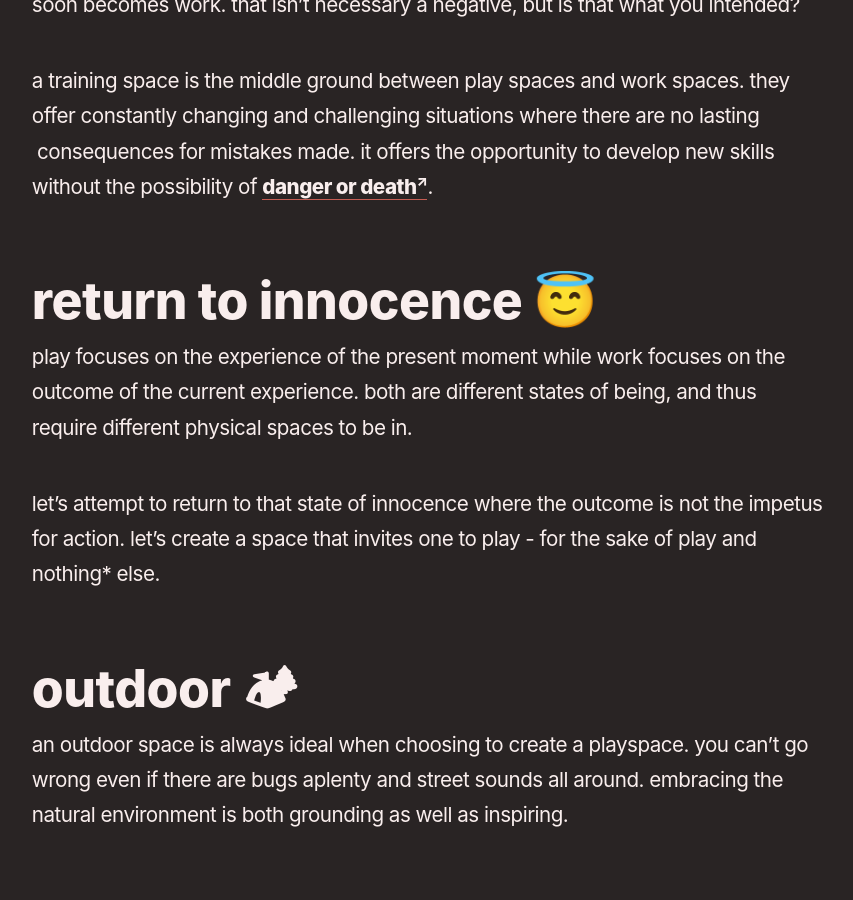
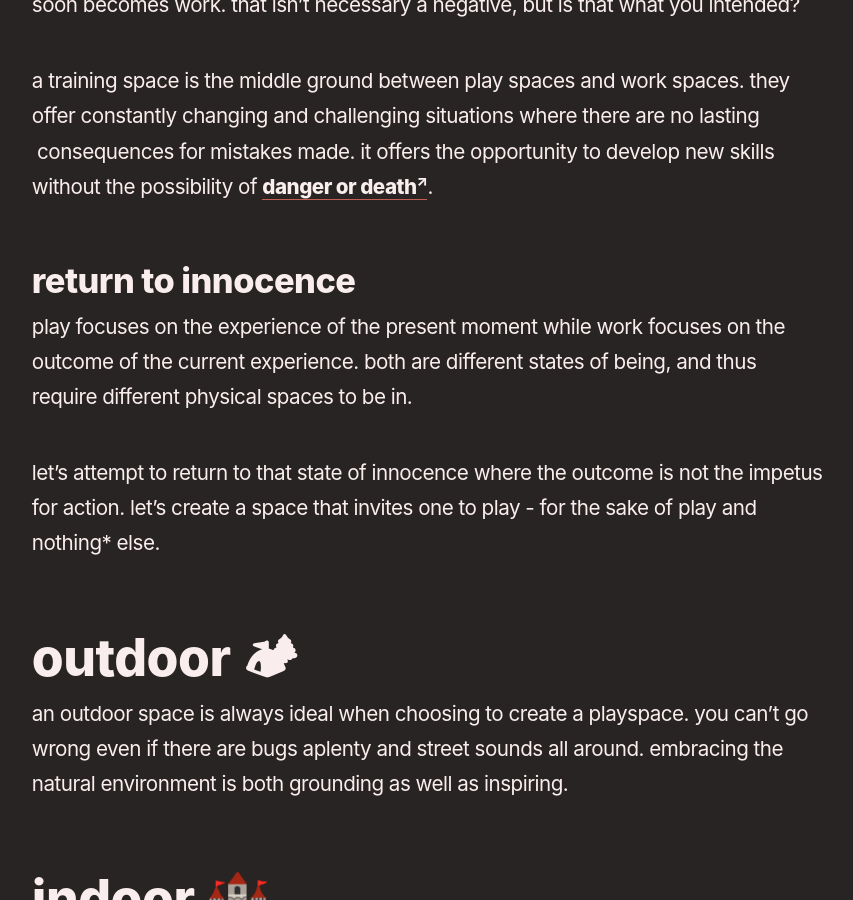
Before and after one commit to reddy2go/redgarden, a Jekyll site: the page built from _notes/workspaces and playspaces.md, in a window 1280 px wide and 900 px high, scrolled down 1630 px. Shown: the whole window, without its empty margins (45-898 px from the left). Built offline with Jekyll 4.4.1, drawn with Linux system fonts in a browser that asks for light colours; some web fonts are replaced; Markdown is read by kramdown in place of the engine named in the settings.

Commit message:
auto commit

```diff
--- a/_notes/workspaces and playspaces.md
+++ b/_notes/workspaces and playspaces.md
@@ -13,18 +13,16 @@ that would be an inspiring line to throw at you. but this post is more about mak
 why do you need a workspace? well, the answer is obvious - to work of course. a space that offers you maximum output for your input. in other words a space which increases your productivity. that brings you into a magical state of being where you feel you’ve accomplished something of worth. the result is often decided and judged by others.
 
 ## playspaces
-
 whether it’s a sandpit in your backyard or your crib as an infant, your earliest inhabited space is a playspace. take a minute before you read any further. close your eyes and imagine all the places in which you played as an adult. any space you’d define as conducive to play.
 
 share that with anyone near you right now. ask them what their playspaces were like growing up. compare notes and you’ll find that such spaces are often similar.
 
 ## training spaces
-
 do you remember the X-Men's Danger Room? well, your school or college gym wasn’t as cool but it was a space devoted to training - an activity that begins as play but soon becomes work. that isn’t necessary a negative, but is that what you intended?
 
 a training space is the middle ground between play spaces and work spaces. they offer constantly changing and challenging situations where there are no lasting  consequences for mistakes made. it offers the opportunity to develop new skills without the possibility of [danger or death](/danger-and-death/).
 
-## return to innocence 😇
+### return to innocence
 
 play focuses on the experience of the present moment while work focuses on the outcome of the current experience. both are different states of being, and thus require different physical spaces to be in.
 
```
